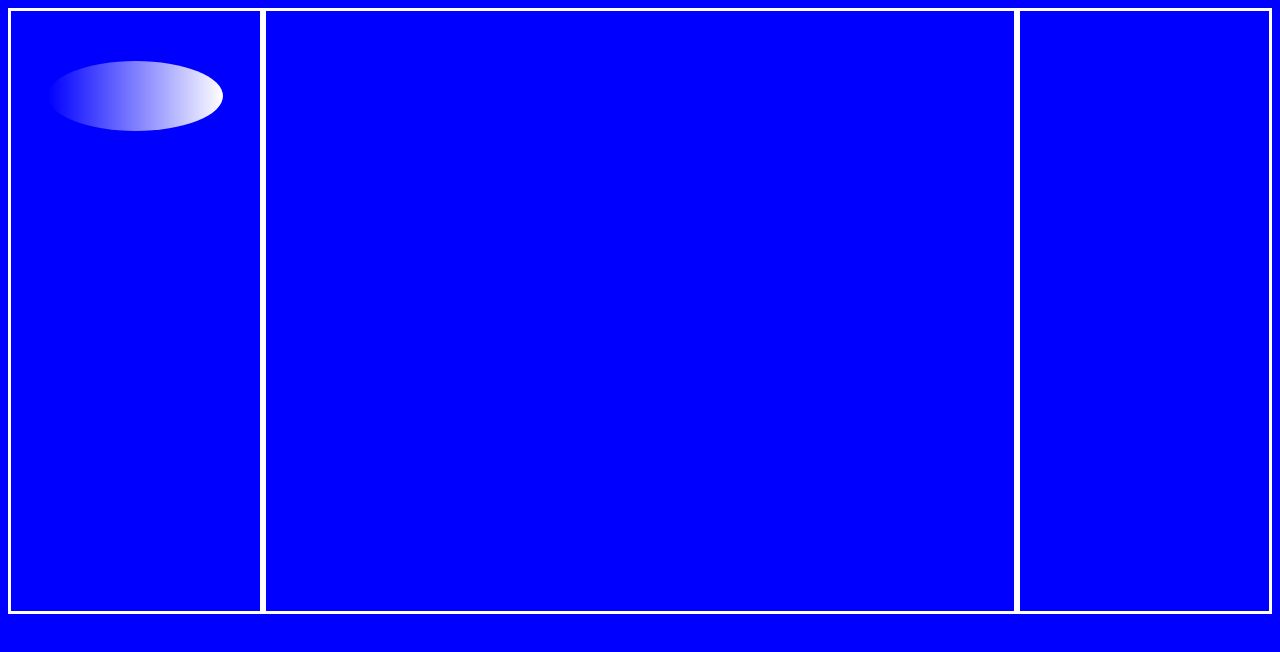
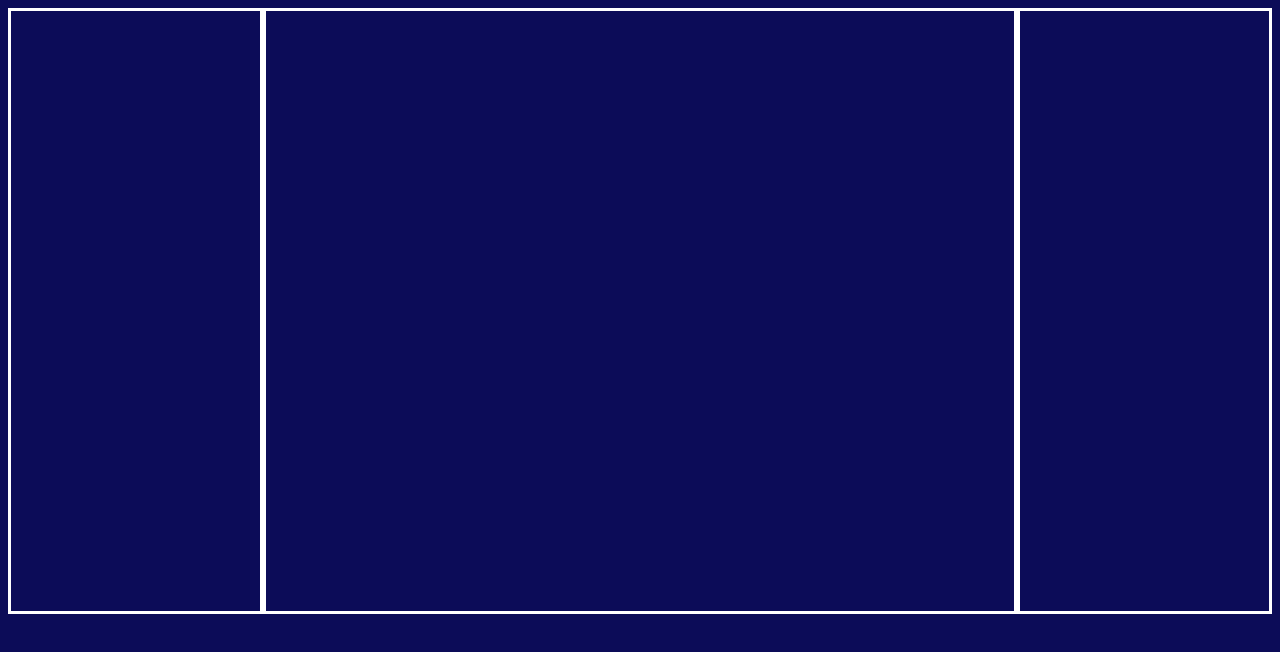
Before and after one commit to canon20paul/Portfolio-setup-and-mobile-version-skeleton, a plain HTML site: page index.html in a window 1280 px wide. Drawn offline with Linux system fonts and the light colour scheme; a web font is replaced by a local one.

Commit message:
fixing index Page

```diff
--- a/index.css
+++ b/index.css
@@ -1,13 +1,9 @@
 body{
-  background-color: blue;
+  background-color: rgb(12, 12, 88);
 
 
 }
-body{
-    background-color: blue;
 
-
-  }
   .flame{
       border:  #fff solid
   }
@@ -38,21 +34,3 @@ body{
     width:60%;
     height:600px;
   }
-
-  .ball{
-    width:70%;
-    height: 70px;
-    align-self: center;
-    border-radius: 50%;
-    background-image: linear-gradient(to right, rgba(255,0,0,0), rgba(255,255,255,1))
-
-
-  }
-
-  .Lball{
-    margin-top: 20%;
-  }
-
-  .Rball{
-    margin-top: 300%;
-  }
```
